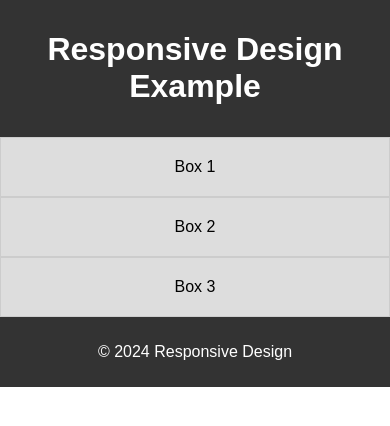
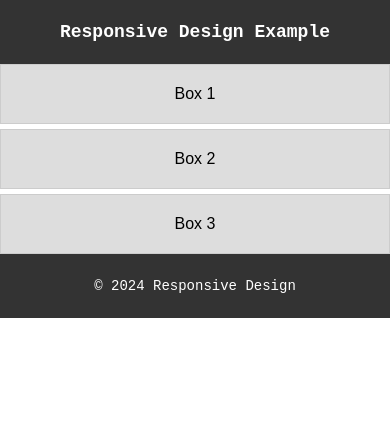
Before and after one commit to PashataDLG/SirmaAcademy-Exercises, a plain HTML site: page Media Queries/index.html in a window 390 px wide. Drawn offline with Linux system fonts and the light colour scheme.

Commit message:
styled the header footer and added gap for the boxes

```diff
--- a/Media Queries/style.css
+++ b/Media Queries/style.css
@@ -6,6 +6,7 @@ body {
 
 .container {
     display: grid;
+    gap: 10px;
 }
 
 header, footer {
@@ -40,7 +41,17 @@ main {
 }
 
 @media (max-width: 599px) {
+    h1 {
+        font-family: 'Permanent Marker', 'Courier New', Courier, monospace;
+        font-size: 18px;
+    }
+
+    footer {
+        font-size: 14px;
+        font-family: 'Operator Mono', 'Courier New', Courier, monospace;
+    }
     .container {
-        grid-template-columns: repeat(1, 1fr)
+        grid-template-columns: 1fr;
+        gap: 5px;
     }
 }
```
